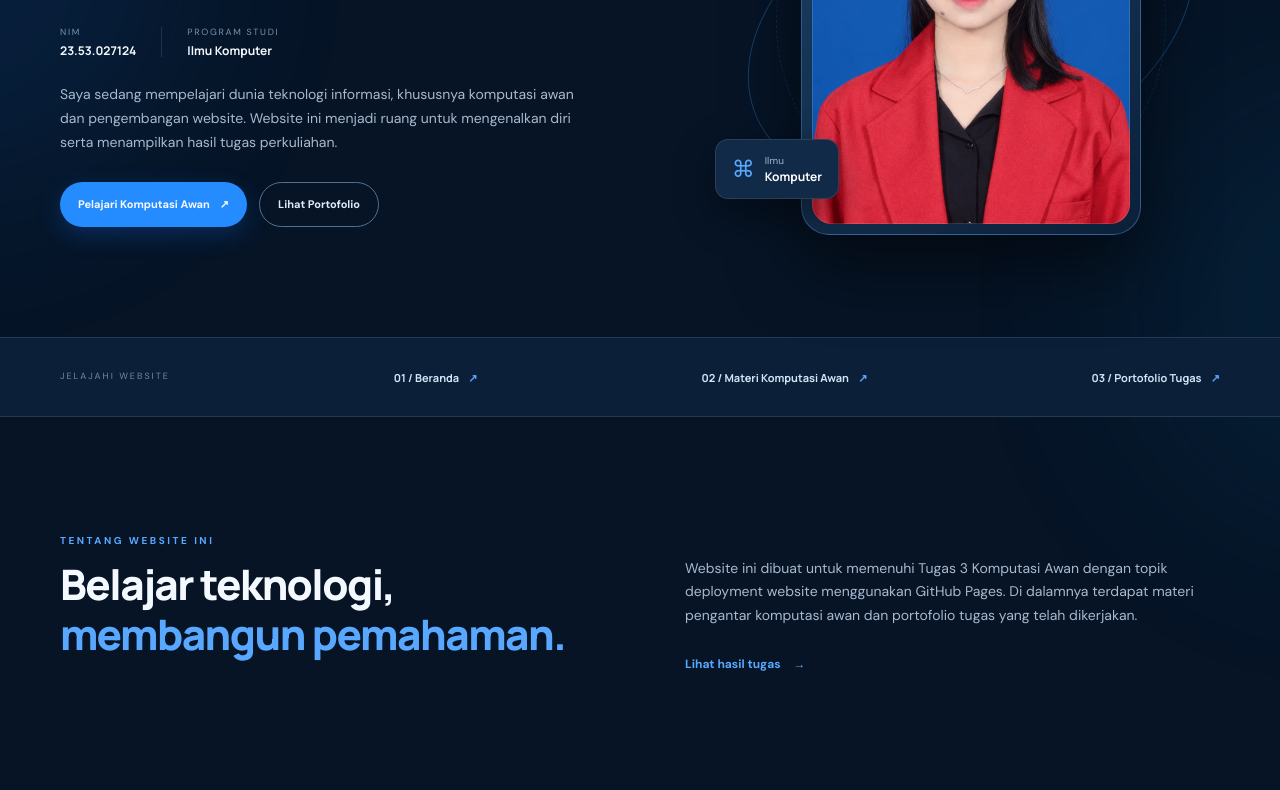
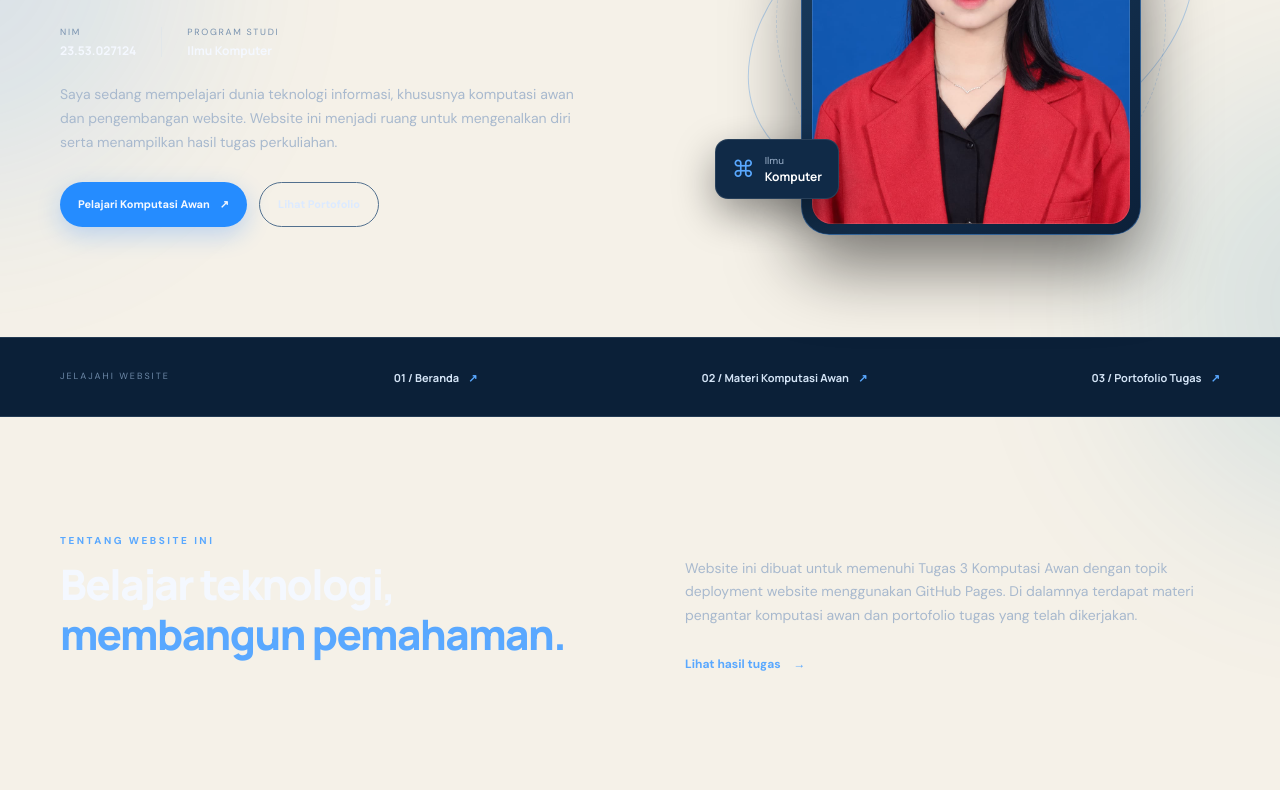
Before and after one commit to erni-yusnita/tugas-komputasi-awan, a plain HTML site: page index.html in a window 1280 px wide. Shown: the part 355-1145 px from the top of the page. Drawn offline with Linux system fonts and the light colour scheme.

Commit message:
Update style.css

```diff
--- a/assets/css/style.css
+++ b/assets/css/style.css
@@ -1,5 +1,5 @@
 :root {
-    --bg: #061426;
+    --bg: #F5F1E8;
     --bg2: #091d34;
     --panel: #0d2540;
     --panel2: #102c4b;
```
